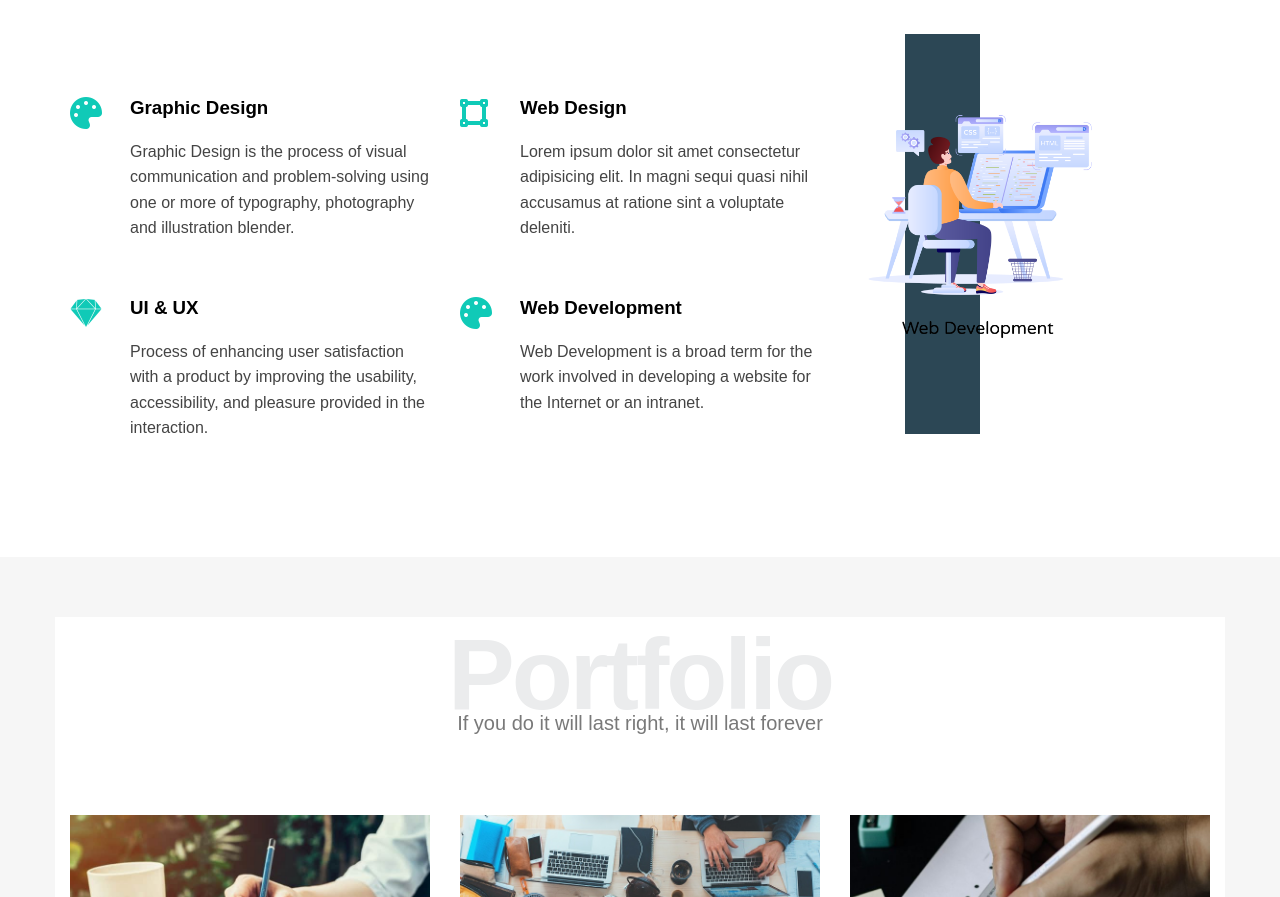
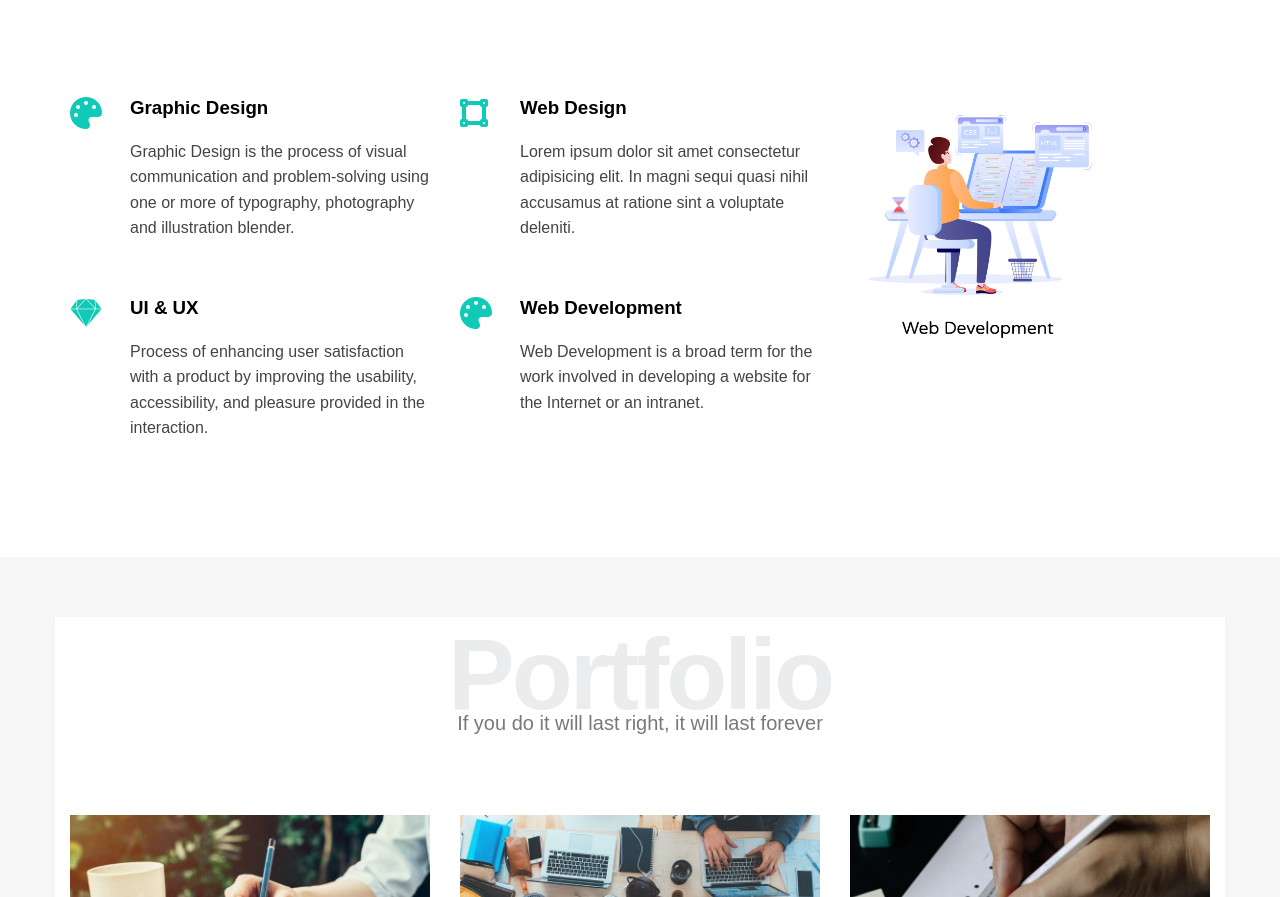
Before and after one commit to Ghaithzoaiter/leon, a plain HTML site: page index.html in a window 1280 px wide. Shown: the part 1366-2263 px from the top of the page. Drawn offline with Linux system fonts and the light colour scheme.

Commit message:
Add files via upload

```diff
--- a/CSS/leon.css
+++ b/CSS/leon.css
@@ -151,19 +151,19 @@ padding: 20px;
 
 
 .header .links .icon span:first-child{
-    /* height:3px ; */
+
  width: 90%;
  transition: var(--main-transition);
 }
 
 .header .links .icon span:nth-child(2){
-    /* height: 3px; */
+
     width: 50%;
     transition: var(--main-transition);
 }
 
 .header .links .icon span:last-child{
-    /* height: 3px; */
+
     width: 100%;
 }
 
@@ -218,7 +218,6 @@ padding: 20px;
     background-image: url(../Images/1loading.jpg);
     background-size: cover;
     height: calc(100vh - 64px);
-    /* width:calc(100vh - 64px); */
     position: relative;
 
 }
@@ -349,30 +348,6 @@ padding: 20px;
   position: relative;
   z-index: 2;
   width: 260px;
-  }
-  .services .services-content .srv.image-column {
-    z-index: 2;
-  }
-
-  .services .services-content .image-column::before{
-    content: "";
-    background-color: var(--secondary-color);
-    width: 75px;
-    height: 50%;
-    position: absolute;
-    right: 300px;
-    border-left: 20px black;
-    bottom: -1000px;
-    z-index: 1;
-
-    /* content: "";
-    background-color: red;
-    width: 50px;
-    height: calc(100% + 100px);
-    top: -50px;
-    position: absolute;
-    right: 0;
-    z-index: 20; */
   }
 
 
```
